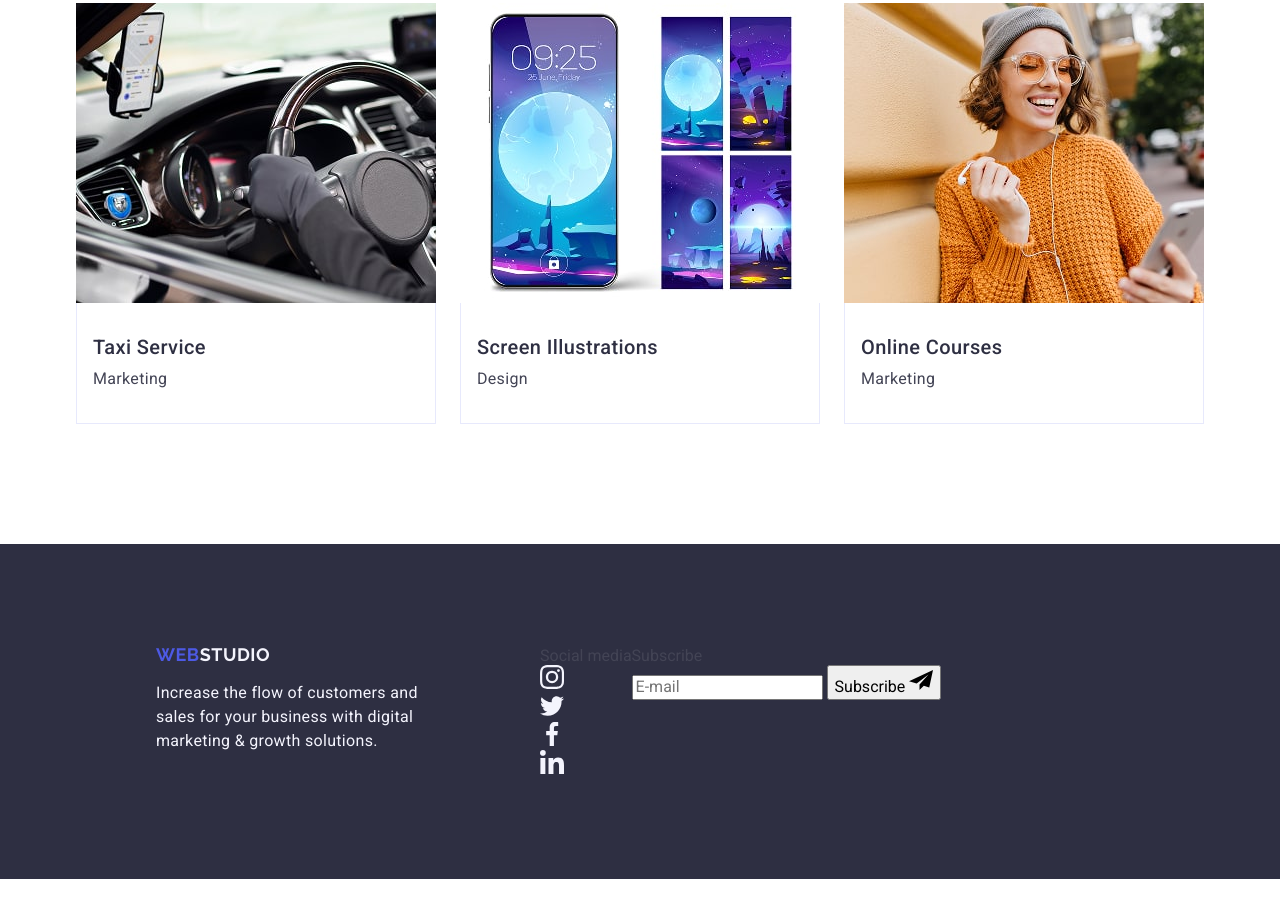
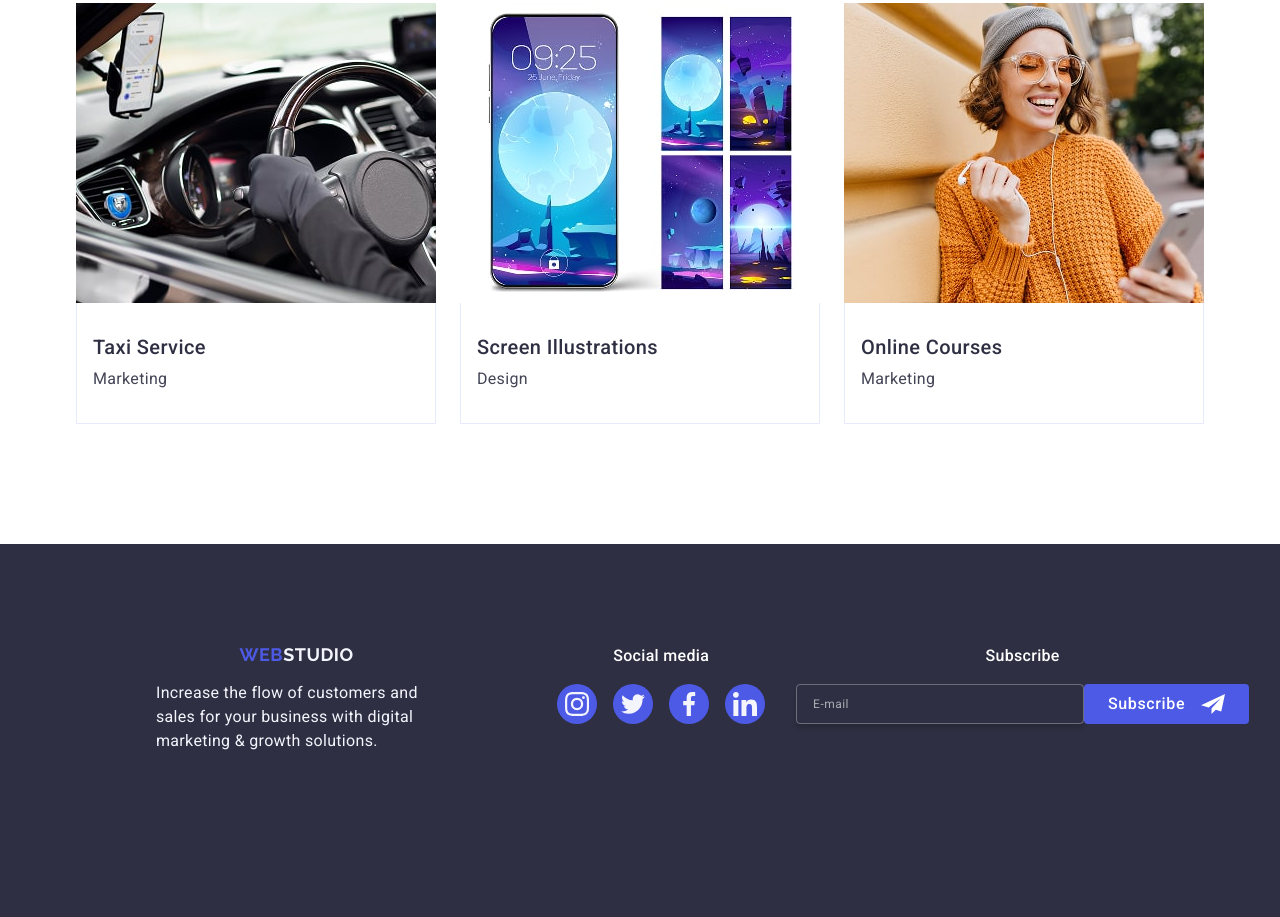
Before and after one commit to maksym-pidhornyi25/goit-markup-hw-06, a plain HTML site: page index.html in a window 1280 px wide. Shown: the part 2607-3524 px from the top of the page. Before the commit the page ends 3486 px from the top, so only its background shows below. Drawn offline with nearby package versions, Linux system fonts and the light colour scheme.

Commit message:
added mob footer

```diff
--- a/css/styles-old.css
+++ b/css/styles-old.css
@@ -16,25 +16,25 @@
   max-width: 264px;
 } */
 
-.social-media-title {
+/* .social-media-title {
   font-weight: 500;
   font-size: 16px;
   line-height: 150%;
   letter-spacing: 0.02em;
   color: #fff;
   margin-bottom: 16px;
-}
+} */
 
-.social-media {
+/* .social-media {
   display: block;
   gap: 16px;
   padding: 0;
   margin: 0;
   justify-content: center;
   list-style: none;
-}
+} */
 
-.social-media-list {
+/* .social-media-list {
   display: flex;
   gap: 16px;
 }
@@ -53,7 +53,7 @@
 .media-link:hover,
 .media-link:focus {
   background-color: #31d0aa;
-}
+} */
 
 .footer-subscribe {
   margin-left: auto;
@@ -303,3 +303,91 @@
   color: #4d5ae5;
   text-decoration-line: underline;
 }
+
+.mobile-menu-container {
+  position: relative;
+  padding-top: 72px;
+  padding-bottom: 40px;
+  padding-left: 16px;
+  display: flex;
+  flex-direction: column;
+  height: 100%;
+}
+
+.mobile-menu-nav {
+  margin-bottom: auto;
+}
+
+.mobile-menu-nav-list {
+  display: flex;
+  flex-direction: column;
+  gap: 40px;
+}
+
+.mobile-menu-nav-link {
+  font-weight: 700;
+  font-size: 36px;
+  line-height: 111%;
+  letter-spacing: 0.02em;
+  color: #2e2f42;
+}
+
+.mobile-menu-nav-link:hover,
+.mobile-menu-nav-link:focus,
+.mobile-menu-nav-link.current {
+  color: #404bbf;
+}
+
+.mobile-menu-contacts {
+  margin-bottom: 48px;
+}
+
+.mobile-menu-contacts-list {
+  display: flex;
+  flex-direction: column;
+  gap: 24px;
+  font-style: normal;
+}
+
+.mobile-menu-contacts-link {
+  font-weight: 500;
+  font-size: 20px;
+  line-height: 120%;
+  letter-spacing: 0.02em;
+  color: #434455;
+  transition: color 250ms cubic-bezier(0.4, 0, 0.2, 1);
+}
+
+.mobile-menu-contacts-link:hover,
+.mobile-menu-contacts-link:focus {
+  color: #4d5ae5;
+}
+
+.mobile-social-media-list {
+  display: flex;
+  gap: 40px;
+  padding: 0;
+  margin: 0;
+  justify-content: center;
+  list-style: none;
+}
+
+.mobile-media-link {
+  display: flex;
+  align-items: center;
+  justify-content: center;
+  width: 40px;
+  height: 40px;
+  background-color: #4d5ae5;
+  border-radius: 50%;
+  transition: background-color 250ms cubic-bezier(0.4, 0, 0.2, 1);
+}
+
+.mobile-media-link:hover,
+.mobile-media-link:focus {
+  background-color: #31d0aa;
+}
+
+.mobile-social-icon {
+  fill: #f4f4fd;
+}
--- a/css/styles.css
+++ b/css/styles.css
@@ -234,6 +234,7 @@ button {
   position: relative;
   padding-top: 72px;
   padding-bottom: 40px;
+  padding-left: 16px;
   display: flex;
   flex-direction: column;
   height: 100%;
@@ -849,8 +850,14 @@ button {
   padding: 96px 16px;
 }
 
+.webstudio {
+  display: block;
+  margin-bottom: 72px;
+}
+
 .footer-logo {
-  display: inline-block;
+  display: flex;
+  justify-content: center;
   margin-bottom: 16px;
 }
 
@@ -864,7 +871,119 @@ button {
   line-height: 1.5;
   letter-spacing: 0.02em;
   color: #f4f4fd;
-  max-width: 264px;
+  max-width: 288px;
+}
+
+.social-media-title {
+  font-weight: 500;
+  font-size: 16px;
+  line-height: 150%;
+  letter-spacing: 0.02em;
+  color: #fff;
+  margin-bottom: 16px;
+}
+
+.social-media {
+  display: flex;
+  flex-direction: column;
+  align-items: center;
+  margin-bottom: 72px;
+  list-style: none;
+}
+
+.social-media-list {
+  display: flex;
+  gap: 16px;
+}
+
+.media-link {
+  display: flex;
+  align-items: center;
+  justify-content: center;
+  width: 40px;
+  height: 40px;
+  background-color: #4d5ae5;
+  border-radius: 50%;
+  transition: background-color 250ms cubic-bezier(0.4, 0, 0.2, 1);
+}
+
+.media-link:hover,
+.media-link:focus {
+  background-color: #31d0aa;
+}
+
+.footer-subscribe {
+  display: flex;
+  flex-wrap: wrap;
+  justify-content: center;
+}
+
+.footer-subscribe-descr {
+  margin-bottom: 16px;
+  font-weight: 500;
+  font-size: 16px;
+  line-height: 1.5;
+  letter-spacing: 0.02em;
+  color: #ffffff;
+}
+
+.footer-form {
+  display: flex;
+  flex-wrap: wrap;
+  justify-content: center;
+}
+
+.footer-input {
+  width: 288px;
+  height: 40px;
+  border: 1px solid rgba(255, 255, 255, 0.3);
+  background-color: transparent;
+  font-size: 12px;
+  line-height: 2;
+  letter-spacing: 0.04em;
+  padding: 0;
+  padding-left: 16px;
+  margin-bottom: 16px;
+  box-shadow: 0px 4px 4px rgba(0, 0, 0, 0.15);
+  border-radius: 4px;
+  color: #ffffff;
+}
+
+.footer-input::placeholder {
+  color: rgba(255, 255, 255, 0.6);
+}
+
+.submit-btn {
+  min-width: 165px;
+  height: 40px;
+  display: flex;
+  justify-content: center;
+  align-items: center;
+  font-family: "Roboto", sans-serif;
+  font-size: 16px;
+  font-weight: 500;
+  line-height: 1.5;
+  letter-spacing: 0.04em;
+  color: #ffffff;
+  cursor: pointer;
+  background-color: #4d5ae5;
+  border: none;
+  border-radius: 4px;
+  padding: 0;
+}
+
+.icon-frame {
+  margin-left: 16px;
+  fill: #ffffff;
+}
+
+.submit-btn:focus,
+.submit-btn:hover {
+  background-color: #31d0aa;
+}
+.footer-input:focus,
+.footer-input:hover {
+  border: 1px solid #31d0aa;
 }
 
 /* footer-tablet */
```
